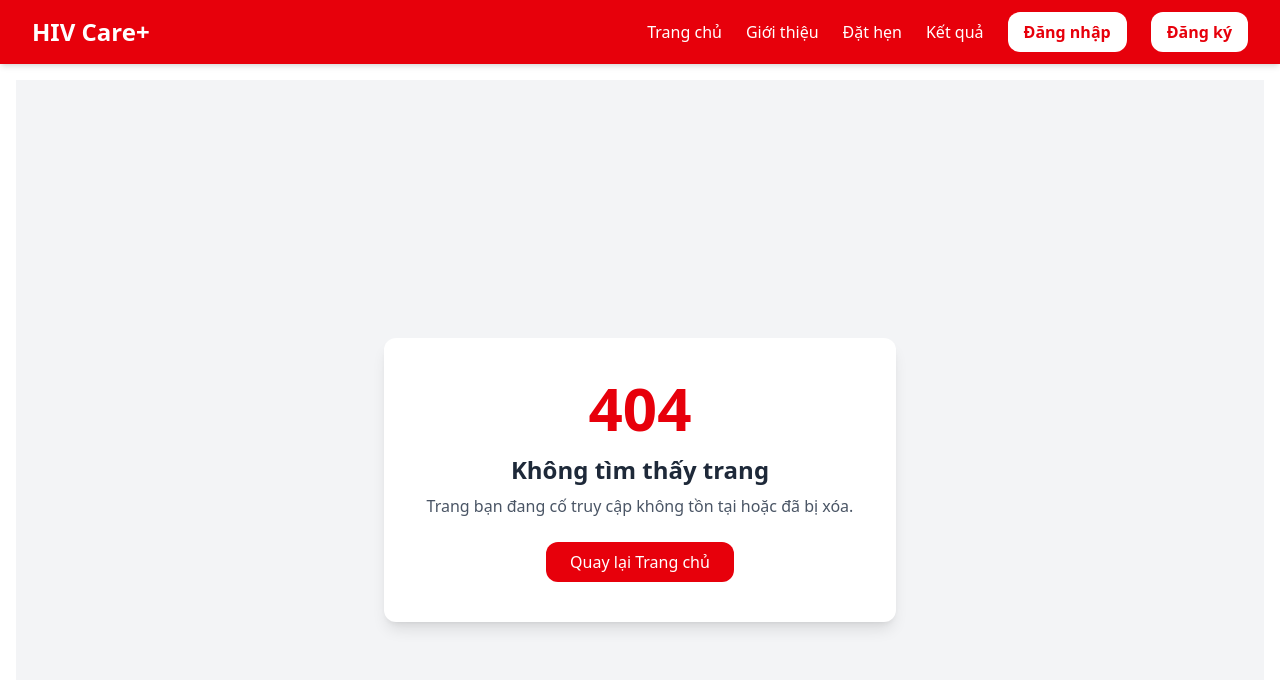
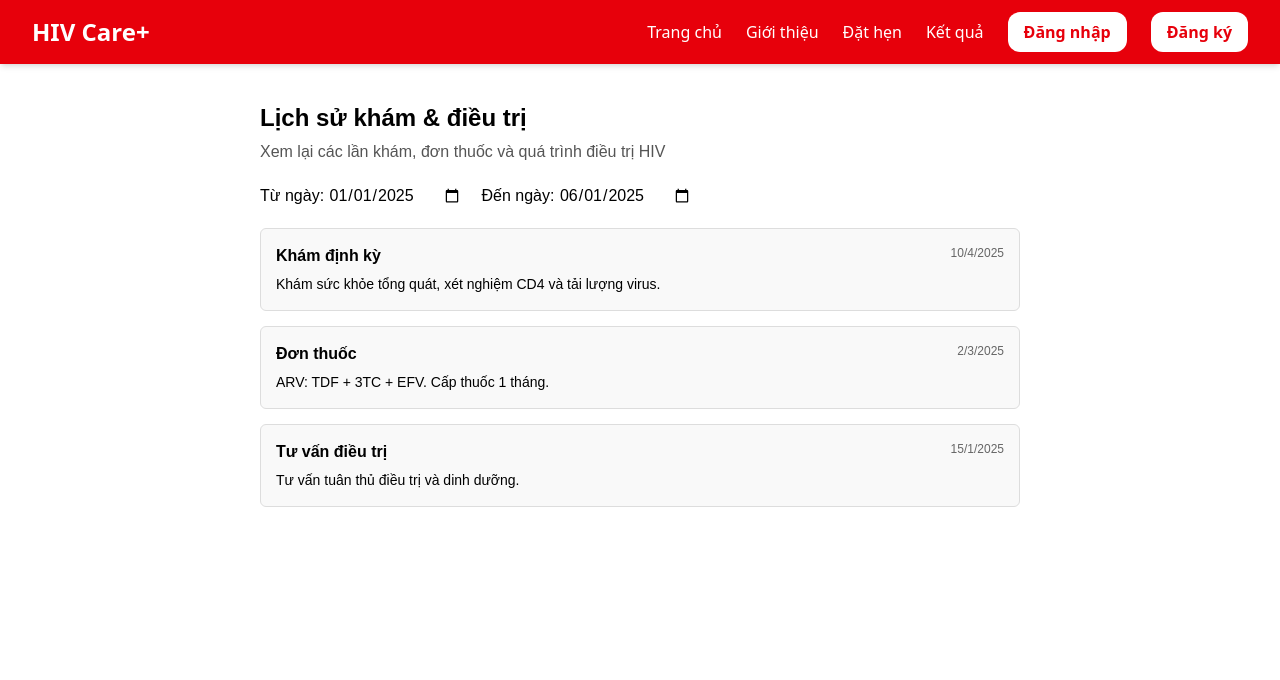
Before and after one commit to YenNhi206/swpHIVproject, a React (Vite) app: page /history in a window 1280 px wide. Before the commit this address had no page. Shown: the top 680 px of the page. Built offline with nearby package versions, Linux system fonts and the light colour scheme.

Commit message:
History demo

```diff
--- a/src/App.jsx
+++ b/src/App.jsx
@@ -20,6 +20,8 @@ import PatientDashboard from "./features/dashboard/PatientDashboard";
 
 import Support from "./features/patientdashboard/Support";
 import Reminder from "./features/patientdashboard/Reminder";
+import History from "./features/patientdashboard/History";
+
 
 
 import TreatmentDetail from "./features/treatments/TreatmentDetail";
@@ -111,6 +113,16 @@ export default function App() {
             </MainLayout>
           }
         />
+
+        <Route
+          path="/history"
+          element={
+            <MainLayout>
+              <History />
+            </MainLayout>
+          }
+        />
+
 
         <Route path="/admin"
           element={
--- a/src/features/patientdashboard/History.jsx
+++ b/src/features/patientdashboard/History.jsx
@@ -1,9 +1,6 @@
 import React, { useState } from "react";
-import { Card, CardContent } from "@/components/ui/card";
-import { Button } from "@/components/ui/button";
-import { Calendar } from "@/components/ui/calendar";
-import { format } from "date-fns";
 
+// Dữ liệu mẫu
 const mockHistory = [
   {
     id: 1,
@@ -26,65 +23,110 @@ const mockHistory = [
 ];
 
 export default function History() {
-  const [dateRange, setDateRange] = useState({
-    from: new Date("2025-01-01"),
-    to: new Date("2025-06-01"),
-  });
+  const [fromDate, setFromDate] = useState("2025-01-01");
+  const [toDate, setToDate] = useState("2025-06-01");
 
   const filterByDate = (entries) => {
     return entries.filter((entry) => {
       const entryDate = new Date(entry.date);
-      return (
-        entryDate >= dateRange.from &&
-        entryDate <= dateRange.to
-      );
+      return entryDate >= new Date(fromDate) && entryDate <= new Date(toDate);
     });
   };
 
   return (
-    <div className="p-6 space-y-6">
-      <h1 className="text-2xl font-bold">Lịch sử khám & điều trị</h1>
-      <p className="text-muted-foreground">
+    <div style={styles.container}>
+      <h2 style={styles.title}>Lịch sử khám & điều trị</h2>
+      <p style={styles.subTitle}>
         Xem lại các lần khám, đơn thuốc và quá trình điều trị HIV
       </p>
 
-      <div className="grid grid-cols-1 md:grid-cols-2 gap-4 items-center">
+      <div style={styles.filterSection}>
         <div>
-          <p className="font-medium">Chọn khoảng thời gian:</p>
-          <div className="flex space-x-2 mt-2">
-            <Calendar
-              selected={dateRange.from}
-              onSelect={(date) => setDateRange({ ...dateRange, from: date })}
-            />
-            <Calendar
-              selected={dateRange.to}
-              onSelect={(date) => setDateRange({ ...dateRange, to: date })}
-            />
-          </div>
+          <label>Từ ngày: </label>
+          <input
+            type="date"
+            value={fromDate}
+            onChange={(e) => setFromDate(e.target.value)}
+          />
+        </div>
+        <div>
+          <label>Đến ngày: </label>
+          <input
+            type="date"
+            value={toDate}
+            onChange={(e) => setToDate(e.target.value)}
+          />
         </div>
       </div>
 
-      <div className="space-y-4">
-        {filterByDate(mockHistory).map((item) => (
-          <Card key={item.id}>
-            <CardContent className="p-4">
-              <div className="flex justify-between items-center">
-                <div>
-                  <h2 className="text-lg font-semibold">{item.type}</h2>
-                  <p className="text-sm text-muted-foreground">{item.description}</p>
-                </div>
-                <span className="text-sm text-right text-gray-500">
-                  {format(new Date(item.date), "dd/MM/yyyy")}
+      <div style={styles.historyList}>
+        {filterByDate(mockHistory).length === 0 ? (
+          <p style={styles.noData}>Không có dữ liệu trong khoảng thời gian đã chọn.</p>
+        ) : (
+          filterByDate(mockHistory).map((item) => (
+            <div key={item.id} style={styles.card}>
+              <div style={styles.cardHeader}>
+                <strong>{item.type}</strong>
+                <span style={styles.date}>
+                  {new Date(item.date).toLocaleDateString("vi-VN")}
                 </span>
               </div>
-            </CardContent>
-          </Card>
-        ))}
-
-        {filterByDate(mockHistory).length === 0 && (
-          <p className="text-center text-gray-500 italic">Không có dữ liệu trong khoảng thời gian đã chọn.</p>
+              <p style={styles.description}>{item.description}</p>
+            </div>
+          ))
         )}
       </div>
     </div>
   );
 }
+
+const styles = {
+  container: {
+    padding: "20px",
+    maxWidth: "800px",
+    margin: "0 auto",
+    fontFamily: "Arial, sans-serif",
+  },
+  title: {
+    fontSize: "24px",
+    fontWeight: "bold",
+    marginBottom: "4px",
+  },
+  subTitle: {
+    color: "#555",
+    marginBottom: "20px",
+  },
+  filterSection: {
+    display: "flex",
+    gap: "20px",
+    marginBottom: "20px",
+  },
+  historyList: {
+    display: "flex",
+    flexDirection: "column",
+    gap: "15px",
+  },
+  card: {
+    border: "1px solid #ddd",
+    borderRadius: "6px",
+    padding: "15px",
+    backgroundColor: "#f9f9f9",
+  },
+  cardHeader: {
+    display: "flex",
+    justifyContent: "space-between",
+    marginBottom: "6px",
+  },
+  date: {
+    fontSize: "12px",
+    color: "#666",
+  },
+  description: {
+    fontSize: "14px",
+    marginTop: "4px",
+  },
+  noData: {
+    fontStyle: "italic",
+    color: "#888",
+  },
+};
```
Lines whose indentation alone changed are shown as unchanged.
